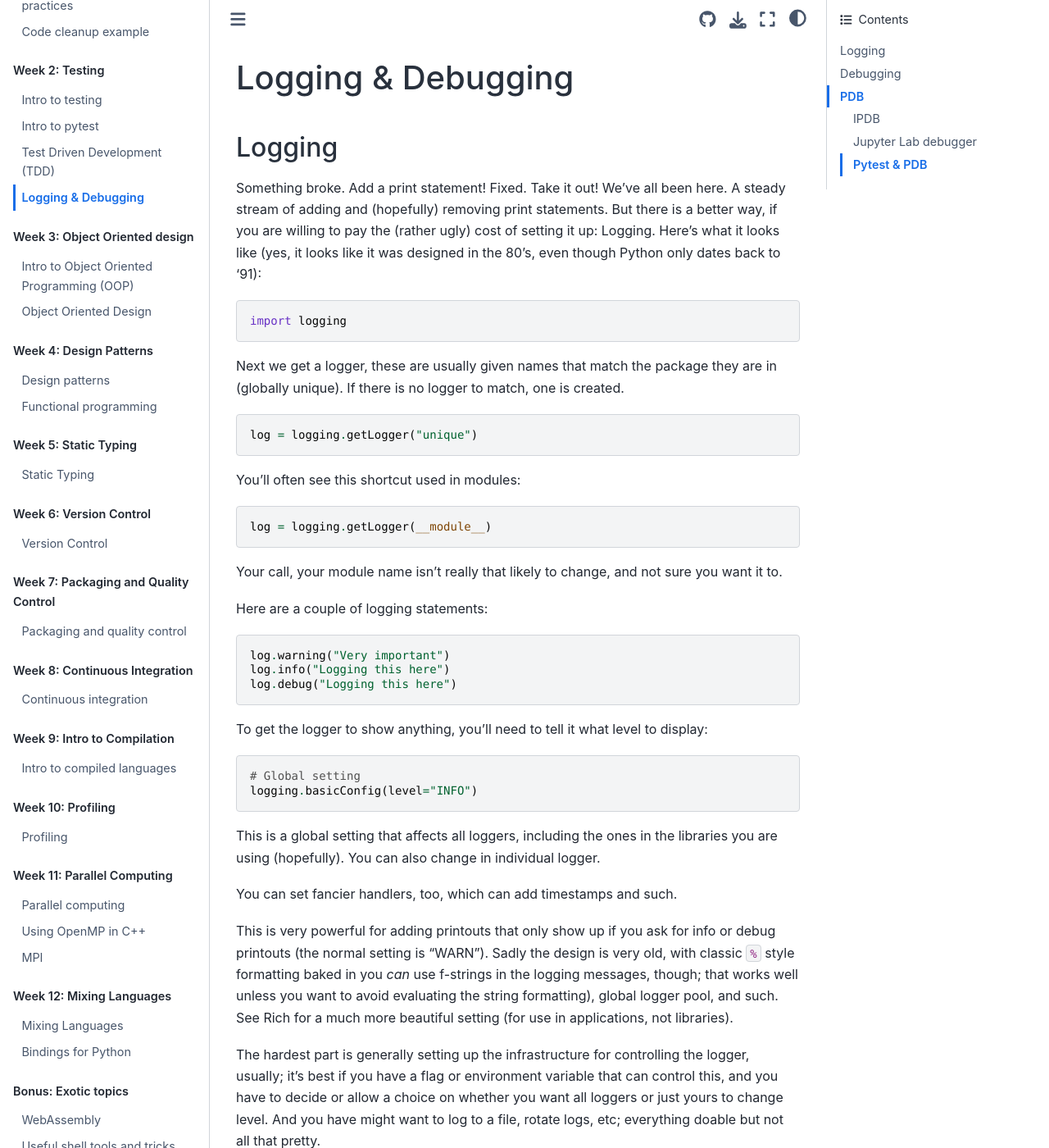
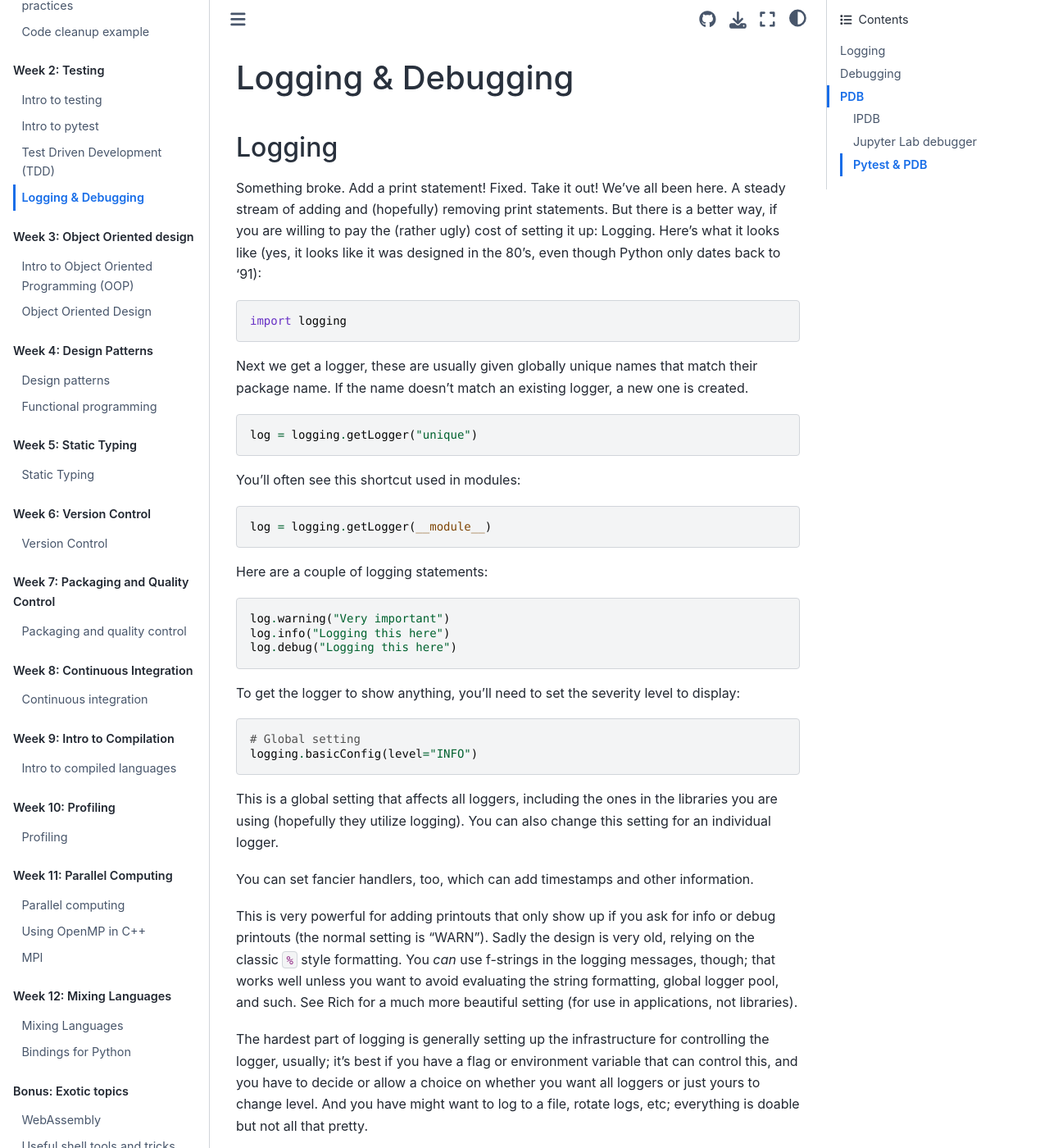
Before and after one commit to se-for-sci/se-for-sci.github.io, a Jupyter Book: the page built from content/week2/debugging.md, in a window 1280 px wide and 1400 px high. Shown: the whole window at 82% size. Built offline with Jupyter Book 1.0.4 settings and Sphinx 7.4.7 and the Sphinx Book theme 1.1.4, drawn with Linux system fonts in a browser that asks for light colours; some of the changed text lies outside the part shown.

Commit message:
fix: a few week 2 edits

````diff
--- a/content/week2/debugging.md
+++ b/content/week2/debugging.md
@@ -12,8 +12,9 @@ the 80's, even though Python only dates back to '91):
 import logging
 ```
 
-Next we get a logger, these are usually given names that match the package they
-are in (globally unique). If there is no logger to match, one is created.
+Next we get a logger, these are usually given globally unique names that match
+their package name. If the name doesn't match an existing logger, a new one is
+created.
 
 ```python
 log = logging.getLogger("unique")
@@ -25,9 +26,6 @@ You'll often see this shortcut used in modules:
 log = logging.getLogger(__module__)
 ```
 
-Your call, your module name isn't really that likely to change, and not sure you
-want it to.
-
 Here are a couple of logging statements:
 
 ```python
@@ -36,7 +34,7 @@ log.info("Logging this here")
 log.debug("Logging this here")
 ```
 
-To get the logger to show anything, you'll need to tell it what level to
+To get the logger to show anything, you'll need to set the severity level to
 display:
 
 ```python
@@ -45,22 +43,25 @@ logging.basicConfig(level="INFO")
 ```
 
 This is a global setting that affects all loggers, including the ones in the
-libraries you are using (hopefully). You can also change in individual logger.
+libraries you are using (hopefully they utilize logging). You can also change
+this setting for an individual logger.
 
-You can set fancier handlers, too, which can add timestamps and such.
+You can set fancier handlers, too, which can add timestamps and other
+information.
 
 This is very powerful for adding printouts that only show up if you ask for info
 or debug printouts (the normal setting is "WARN"). Sadly the design is very old,
-with classic `%` style formatting baked in you _can_ use f-strings in the
+relying on the classic `%` style formatting. You _can_ use f-strings in the
 logging messages, though; that works well unless you want to avoid evaluating
-the string formatting), global logger pool, and such. See Rich for a much more
+the string formatting, global logger pool, and such. See Rich for a much more
 beautiful setting (for use in applications, not libraries).
 
-The hardest part is generally setting up the infrastructure for controlling the
-logger, usually; it’s best if you have a flag or environment variable that can
-control this, and you have to decide or allow a choice on whether you want all
-loggers or just yours to change level. And you have might want to log to a file,
-rotate logs, etc; everything doable but not all that pretty.
+The hardest part of logging is generally setting up the infrastructure for
+controlling the logger, usually; it’s best if you have a flag or environment
+variable that can control this, and you have to decide or allow a choice on
+whether you want all loggers or just yours to change level. And you have might
+want to log to a file, rotate logs, etc; everything is doable but not all that
+pretty.
 
 ### Combining with pytest
 
````
Also changed, not shown: other parts of content/week2/debugging.md (+1 -1 lines), content/week2/pytest.md (+15 -9 lines), content/week2/tdd.md (+3 -3 lines), content/week2/testing.md (+5 -4 lines).
